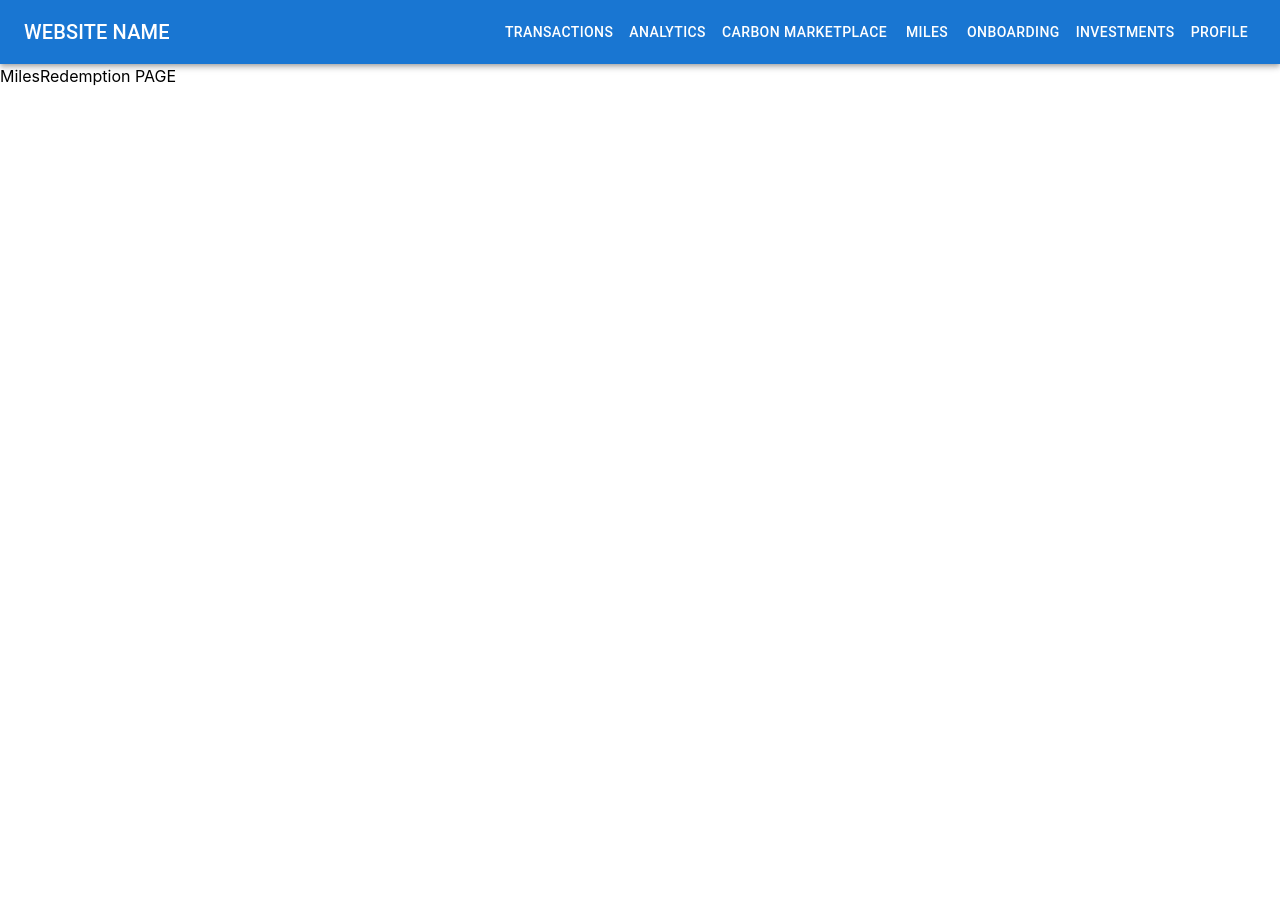
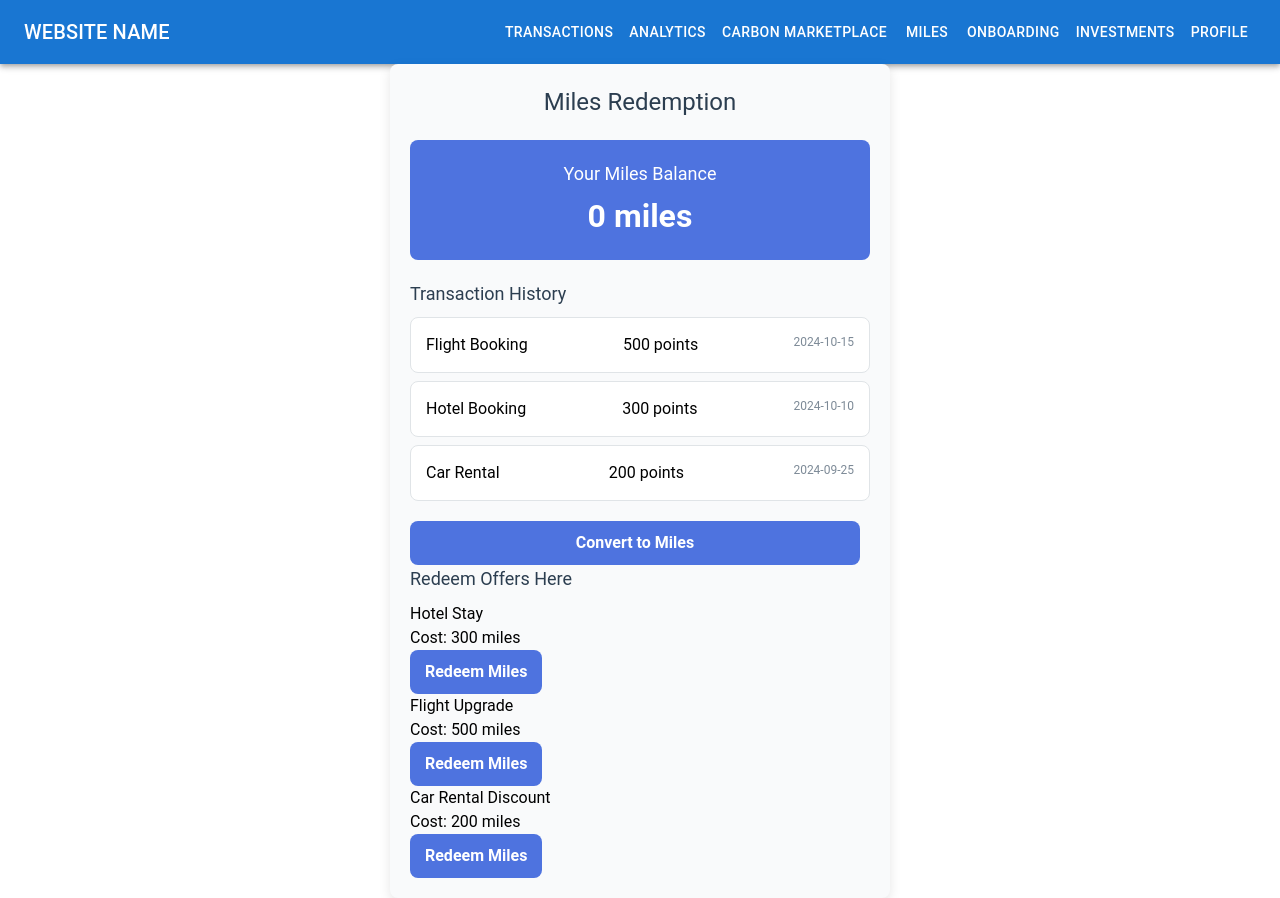
Before and after one commit to kaifeng101/dbea, a React (Create React App) app in the folder fin-daddy/my-app/: page /milesRedemption in a window 1280 px wide. Before the commit the page ends 800 px from the top, so only its background shows below. Built offline with nearby package versions, Linux system fonts and the light colour scheme; no server answers.

Commit message:
miles redeem

```diff
--- /dev/null
+++ b/fin-daddy/my-app/src/pages/Redeem.css
@@ -0,0 +1,68 @@
+.redeemContainer {
+    padding: 20px;
+    text-align: center;
+  }
+
+  .header {
+    font-size: 24px;
+    margin-bottom: 20px;
+  }
+
+  .offersContainer {
+    display: flex;
+    gap: 20px;
+    justify-content: center;
+    flex-wrap: wrap;
+  }
+
+  .offerCard {
+    border: 1px solid #ddd;
+    padding: 20px;
+    width: 200px;
+    text-align: center;
+    border-radius: 8px;
+    box-shadow: 0px 4px 6px rgba(0, 0, 0, 0.1);
+  }
+
+  .offerCard h3 {
+    margin-bottom: 10px;
+  }
+
+  .button {
+    margin-top: 10px;
+    padding: 10px;
+    background-color: #4CAF50;
+    color: white;
+    border: none;
+    border-radius: 4px;
+    cursor: pointer;
+  }
+
+  .button:hover {
+    background-color: #45a049;
+  }
+
+  .popup {
+    position: fixed;
+    top: 50%;
+    left: 50%;
+    transform: translate(-50%, -50%);
+    background: white;
+    padding: 20px;
+    border-radius: 8px;
+    box-shadow: 0px 4px 8px rgba(0, 0, 0, 0.2);
+  }
+
+  .closeButton {
+    margin-top: 10px;
+    padding: 5px;
+    background-color: #f44336;
+    color: white;
+    border: none;
+    border-radius: 4px;
+    cursor: pointer;
+  }
+
+  .closeButton:hover {
+    background-color: #d32f2f;
+  }
--- a/fin-daddy/my-app/src/pages/milesRedemption.js
+++ b/fin-daddy/my-app/src/pages/milesRedemption.js
@@ -1,13 +1,178 @@
-import React, { useState, useEffect, useCallback, useMemo} from "react";
+import React, { useState, useEffect } from "react";
 import { useSelector } from "react-redux";
 import { selectUser } from "../redux/userSlice";
-import { useParams, useNavigate } from "react-router-dom";
+import { useNavigate } from "react-router-dom";
+import "./style.css";
 
+const mockTransactions = [
+  { id: 1, description: "Flight Booking", points: 500, date: "2024-10-15" },
+  { id: 2, description: "Hotel Booking", points: 300, date: "2024-10-10" },
+  { id: 3, description: "Car Rental", points: 200, date: "2024-09-25" },
+];
+
+const offers = [
+  { id: 1, name: "Hotel Stay", cost: 300 },
+  { id: 2, name: "Flight Upgrade", cost: 500 },
+  { id: 3, name: "Car Rental Discount", cost: 200 },
+];
 
 const MilesRedemption = () => {
+  const user = useSelector(selectUser);
+  const navigate = useNavigate();
+  const [miles, setMiles] = useState(0);
+  const [transactions, setTransactions] = useState([]);
+  const [selectedTransaction, setSelectedTransaction] = useState(null);
+  const [showPopup, setShowPopup] = useState(false);
+  const [error, setError] = useState(null);
+  const [redeemedOffer, setRedeemedOffer] = useState(null); // New state to track the redeemed offer
+
+  useEffect(() => {
+    setTransactions(mockTransactions);
+
+    const fetchMiles = async () => {
+      try {
+        const response = await fetch(
+          `https://personal-lykkncb1.outsystemscloud.com/MilesCRUD/rest/CustMiles/GetMiles?CustomerId=ABC`,
+          {
+            method: "GET",
+            headers: {
+              "X-Contacts-Key": "c48b5803-757e-414d-9106-62ab010a9c8d",
+              "Content-Type": "application/json",
+            },
+          }
+        );
+
+        if (!response.ok) {
+          throw new Error("Failed to fetch miles");
+        }
+
+        const data = await response.json();
+        setMiles(data[0].MilesAmount);
+      } catch (error) {
+        console.error("Error fetching miles:", error);
+      }
+    };
+
+    fetchMiles();
+  }, []);
+
+  const handleSelectTransaction = (transaction) => {
+    setSelectedTransaction(transaction);
+  };
+
+  const handleConvertToMiles = () => {
+    if (selectedTransaction) {
+      setMiles((prevMiles) => prevMiles + selectedTransaction.points);
+      setSelectedTransaction(null);
+    }
+  };
+
+  const handleRedeemMiles = async (offer) => {
+    if (miles < offer.cost) {
+      setError("Not enough miles to redeem");
+      setShowPopup(true);
+      return;
+    }
+
+    try {
+      const response = await fetch(
+        "https://personal-lykkncb1.outsystemscloud.com/MilesCRUD/rest/CustMiles/DeductMiles",
+        {
+          method: "PUT",
+          headers: {
+            "X-Contacts-Key": "c48b5803-757e-414d-9106-62ab010a9c8d",
+            "Content-Type": "application/json",
+          },
+          body: JSON.stringify({
+            custId: "ABC",
+            milesAmt: offer.cost,
+          }),
+        }
+      );
+
+      if (!response.ok) {
+        throw new Error("Failed to redeem miles");
+      }
+
+      const data = await response.json();
+      setMiles(data.milesAmt); // Update miles based on API response
+      setRedeemedOffer(offer); // Store the redeemed offer details
+      setError(null); // Clear any previous error
+      setShowPopup(true); // Show popup with remaining miles
+    } catch (error) {
+      console.error("Error redeeming miles:", error);
+      setError("Failed to redeem miles");
+      setShowPopup(true);
+    }
+  };
+
+  const closePopup = () => {
+    setShowPopup(false);
+    setError(null);
+    setRedeemedOffer(null); // Clear the redeemed offer
+  };
+
   return (
-    <div>
-        <h1>MilesRedemption PAGE</h1>
+    <div className="container">
+      <h1 className="header">Miles Redemption</h1>
+
+      <div className="balanceContainer">
+        <h3 className="balanceText">Your Miles Balance</h3>
+        <p className="miles">{miles} miles</p>
+      </div>
+
+      <div className="transactionsContainer">
+        <h3 className="sectionHeader">Transaction History</h3>
+        <ul className="transactionList">
+          {transactions.map((transaction) => (
+            <li
+              key={transaction.id}
+              onClick={() => handleSelectTransaction(transaction)}
+              className="transactionItem"
+              style={{
+                backgroundColor:
+                  selectedTransaction?.id === transaction.id ? "#d8eaf2" : "#fff",
+              }}
+            >
+              <div>{transaction.description}</div>
+              <div>{transaction.points} points</div>
+              <div className="transactionDate">{transaction.date}</div>
+            </li>
+          ))}
+        </ul>
+      </div>
+
+      <div className="buttonContainer">
+        <button onClick={handleConvertToMiles} className="button" disabled={!selectedTransaction}>
+          Convert to Miles
+        </button>
+      </div>
+      <div><h3 className="sectionHeader">Redeem Offers Here</h3></div>
+      <div className="offersContainer">
+
+        {offers.map((offer) => (
+          <div key={offer.id} className="offerCard">
+            <h3>{offer.name}</h3>
+            <p>Cost: {offer.cost} miles</p>
+            <button onClick={() => handleRedeemMiles(offer)} className="button">
+              Redeem Miles
+            </button>
+          </div>
+        ))}
+      </div>
+
+      {showPopup && (
+        <div className="popup">
+          <p>
+            {error
+              ? error
+              : `You have successfully redeemed ${redeemedOffer?.name}. Remaining miles: ${miles}.`}
+          </p>
+          <button onClick={closePopup} className="closeButton">
+            Close
+          </button>
+        </div>
+      )}
     </div>
   );
 };
--- /dev/null
+++ b/fin-daddy/my-app/src/pages/style.css
@@ -0,0 +1,115 @@
+/* MilesRedemption.css */
+
+.container {
+    font-family: 'Roboto', sans-serif;
+    max-width: 500px;
+    margin: auto;
+    padding: 20px;
+    border-radius: 8px;
+    box-shadow: 0 4px 12px rgba(0, 0, 0, 0.1);
+    background-color: #f9fafb;
+  }
+
+  .header {
+    font-size: 24px;
+    color: #2c3e50;
+    text-align: center;
+    margin-bottom: 20px;
+  }
+
+  .balanceContainer {
+    background-color: #4e73df;
+    padding: 20px;
+    border-radius: 8px;
+    text-align: center;
+    color: #fff;
+    margin-bottom: 20px;
+  }
+
+  .balanceText {
+    font-size: 18px;
+    margin: 0;
+  }
+
+  .miles {
+    font-size: 32px;
+    font-weight: bold;
+    margin: 5px 0 0 0;
+  }
+
+  .transactionsContainer {
+    margin-bottom: 20px;
+  }
+
+  .sectionHeader {
+    font-size: 18px;
+    color: #2c3e50;
+    margin-bottom: 10px;
+  }
+
+  .transactionList {
+    list-style-type: none;
+    padding: 0;
+    margin: 0;
+  }
+
+  .transactionItem {
+    display: flex;
+    justify-content: space-between;
+    padding: 15px;
+    border-radius: 8px;
+    border: 1px solid #e0e4e7;
+    margin-bottom: 8px;
+    cursor: pointer;
+    transition: background-color 0.2s;
+  }
+
+  .transactionItem:hover {
+    background-color: #f0f8ff;
+  }
+
+  .transactionDate {
+    font-size: 12px;
+    color: #7d8a97;
+  }
+
+  .buttonContainer {
+    display: flex;
+    justify-content: space-between;
+    margin-top: 20px;
+  }
+
+  .button {
+    flex: 1;
+    padding: 10px 15px;
+    font-size: 16px;
+    font-weight: bold;
+    border-radius: 8px;
+    border: none;
+    cursor: pointer;
+    color: #fff;
+    background-color: #4e73df;
+    transition: background-color 0.3s;
+    margin-right: 10px;
+  }
+
+  .button:hover {
+    background-color: #3a5cb3;
+  }
+
+  .redeemButton {
+    background-color: #38b000;
+    margin-right: 0;
+  }
+
+  .redeemButton:hover {
+    background-color: #2f8e00;
+  }
+
+  .selectedTransaction {
+    margin-top: 20px;
+    padding: 10px;
+    border-radius: 8px;
+    background-color: #f1f8fb;
+    color: #2c3e50;
+  }
```
